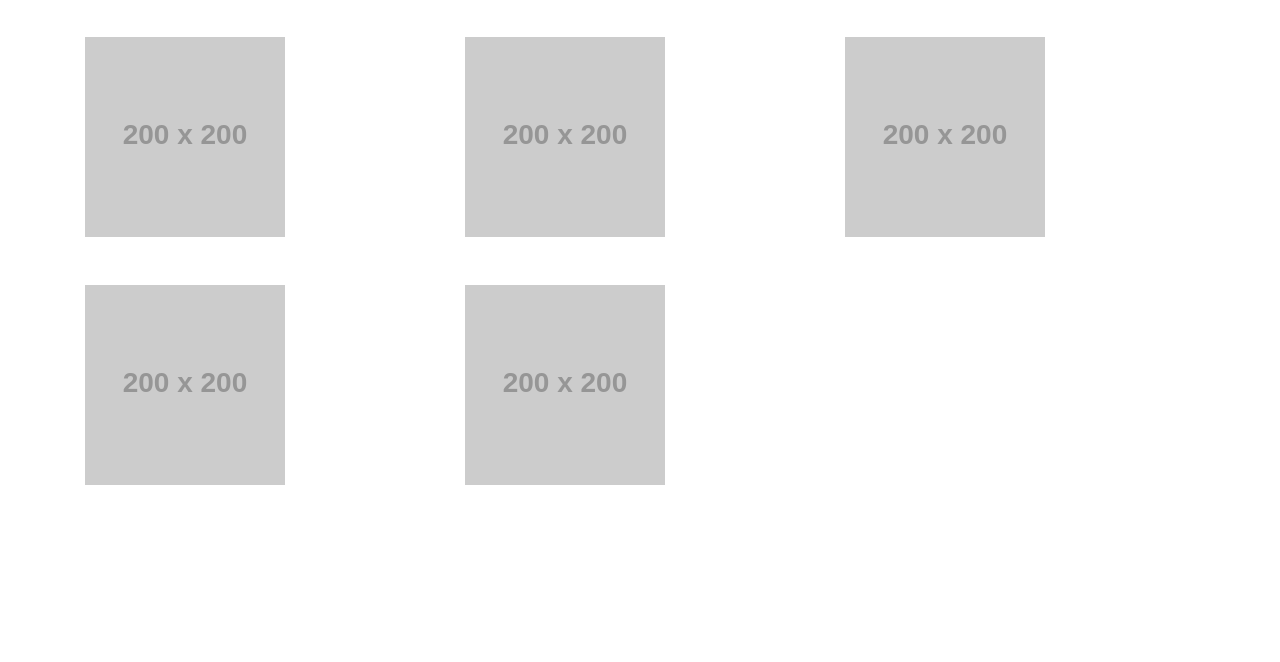
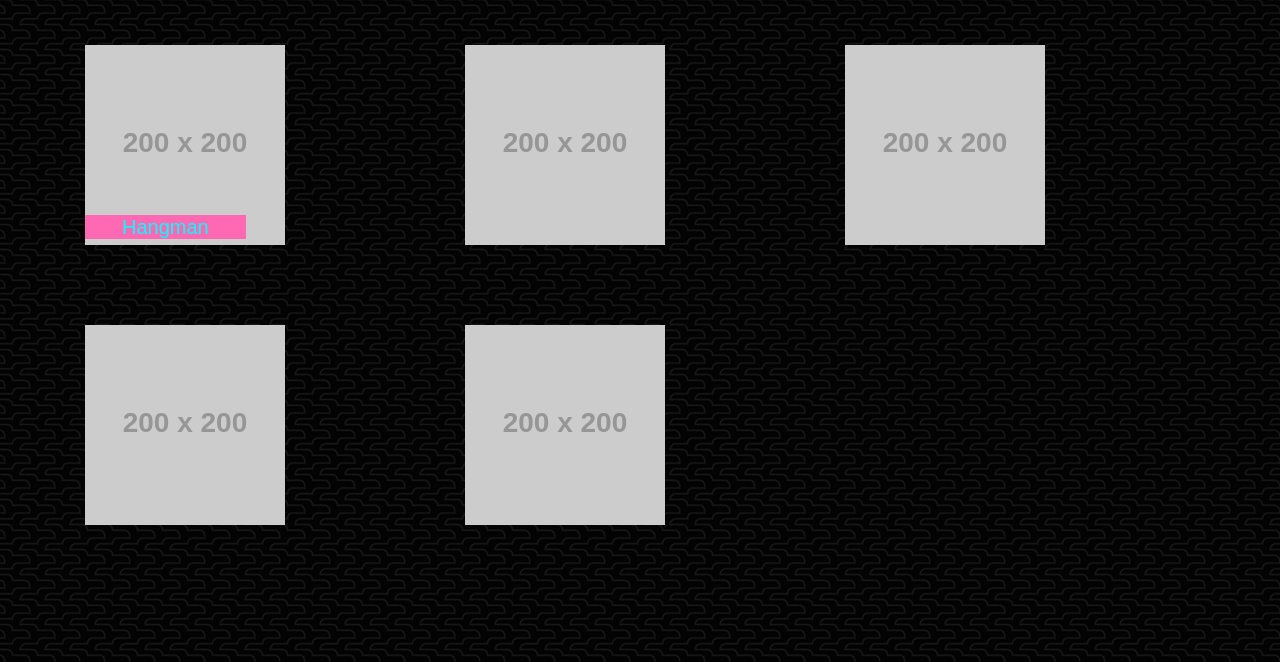
Before and after one commit to ptrckbrown94/Portfolio, a plain HTML site: page portfolio.html in a window 1280 px wide. Shown: the part 138-800 px from the top of the page. Drawn offline with nearby package versions, Linux system fonts and the light colour scheme; placeholder pictures from the web are drawn by us.

Commit message:
added my style sheet

```diff
--- a/portfolio.html
+++ b/portfolio.html
@@ -10,6 +10,7 @@
     <!--Bootstrap css stylesheet-->
     <link rel="stylesheet" href="https://stackpath.bootstrapcdn.com/bootstrap/4.3.1/css/bootstrap.min.css"
         integrity="sha384-ggOyR0iXCbMQv3Xipma34MD+dH/1fQ784/j6cY/iJTQUOhcWr7x9JvoRxT2MZw1T" crossorigin="anonymous">
+    <link rel="stylesheet" href="/assets/css/style.css">
 </head>
 
 <body>
@@ -43,7 +44,10 @@
         <!-- This is row 2 images-->
         <div class="row">
             <div class="col-xs-12 col-md-6 col-lg-4 mt-5">
-                <img class="img-fluid" src="http://placehold.it/200x200" alt="Hangman"></img>
+                <div class="hangman">
+                    <img class="img-fluid" src="http://placehold.it/200x200" alt="Hangman"></img>
+                    <h5 class="app-title">Hangman</h5>
+                </div>
             </div>
             <div class="col-xs-12 col-md-6 col-lg-4 mt-5">
                 <img class="img-fluid" src="http://placehold.it/200x200" alt="RPG"> </img>
```
Also changed, not shown: contact.html (+4 -0 lines), index.html (+1 -1 lines).
